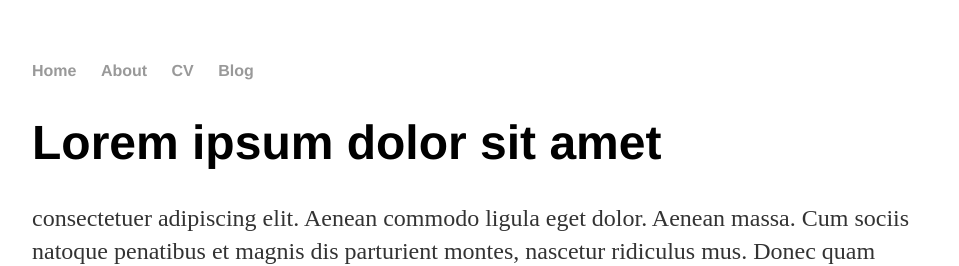
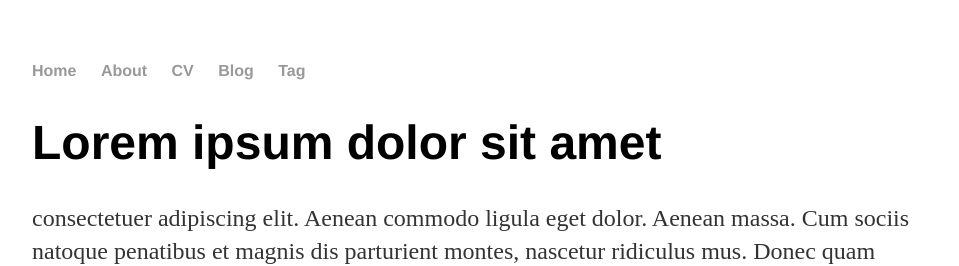
Before and after one commit to FameAndFarm/AndrewImalion.github.io, a Jekyll site: the page built from index.html, in a window 1280 px wide. Shown: the top 266 px of the page, without its empty margins (160-1119 px from the left). Built offline with Jekyll 4.4.1, drawn with Linux system fonts in a browser that asks for light colours.

Commit message:
Update default.html

```diff
--- a/_layouts/default.html
+++ b/_layouts/default.html
@@ -15,6 +15,7 @@
 <li><a href="/about">About</a></li>
 <li><a href="/cv">CV</a></li>
 <li><a href="/blog">Blog</a></li>
+<li><a href="/tags">Tag</a></li>
 </ul>
     </nav>
 <div class="container">
```
